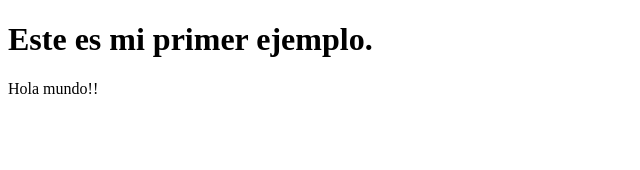
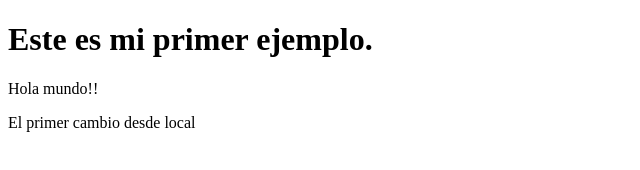
Before and after one commit to gzaratet/proyectoDemoCursoPrework, a plain HTML site: page index.html in a window 1280 px wide. Shown: the whole page, without its empty margins (0-640 px from the left). Drawn offline with Linux system fonts and the light colour scheme.

Commit message:
cambios a index

```diff
--- a/index.html
+++ b/index.html
@@ -8,5 +8,6 @@
 <body>
     <h1>Este es mi primer ejemplo.</h1>
     <p>Hola mundo!!</p>
+    <p>El primer cambio desde local</p>
 </body>
 </html>
```
